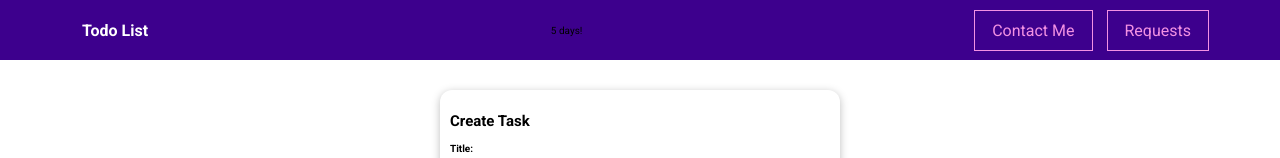
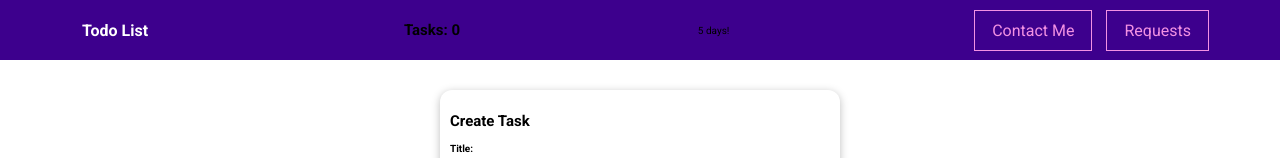
Before and after one commit to SubwaySerfer/todo_list, a Vue app: page /todo/register in a window 1280 px wide. Shown: the top 158 px of the page. Built offline with nearby package versions, Linux system fonts and the light colour scheme.

Commit message:
feat: add vuex module & end register task form

```diff
--- a/src/components/layout/TheHeader.vue
+++ b/src/components/layout/TheHeader.vue
@@ -2,6 +2,7 @@
   <header>
     <nav>
       <h1><router-link to="/">Todo List</router-link></h1>
+      <h2>Tasks: {{ taskCounter }}</h2>
       <div>5 days!</div>
       <ul>
         <li><router-link to="">Contact Me</router-link></li>
@@ -12,6 +13,16 @@
     </nav>
   </header>
 </template>
+
+<script>
+export default {
+  computed: {
+    taskCounter() {
+      return this.$store.getters['todo/tasks'].length;
+    },
+  },
+};
+</script>
 
 <style scoped>
 header {
--- a/src/pages/todo/TodoRegister.vue
+++ b/src/pages/todo/TaskRegister.vue
@@ -14,10 +14,15 @@ export default {
   components: {
     TodoForm,
   },
+  computed: {
+    tasks() {
+      return console.log(this.$store.getters['todo/tasks']);
+    },
+  },
   methods: {
     saveData(data) {
-      console.log(data);
-      // add to vuex later
+      this.$store.commit('todo/registerTask', data);
+      this.$router.replace('/todo');
     },
   },
 };
--- a/src/router/index.js
+++ b/src/router/index.js
@@ -1,7 +1,7 @@
 import { createRouter, createWebHistory } from 'vue-router';
 
 import NotFound from '../pages/NotFound';
-import TodoRegister from '../pages/todo/TodoRegister';
+import TaskRegister from '../pages/todo/TaskRegister';
 import ContactMe from '../pages/contacts/ContactMe';
 import HomeList from '../pages/home/HomeList';
 
@@ -24,8 +24,8 @@ const router = createRouter({
       children: [
         {
           path: 'register',
-          name: 'todoRegister',
-          component: TodoRegister,
+          name: 'taskRegister',
+          component: TaskRegister,
         },
       ],
     },
--- a/src/store/index.js
+++ b/src/store/index.js
@@ -1,11 +1,11 @@
 import { createStore } from 'vuex';
 
+import todoModule from './modules/todo/index';
+
 const store = createStore({
-  state: {},
-  getters: {},
-  mutations: {},
-  actions: {},
-  modules: {},
+  modules: {
+    todo: todoModule,
+  },
 });
 
 export default store;
--- /dev/null
+++ b/src/store/modules/todo/actions.js
@@ -0,0 +1 @@
+export default {};
--- /dev/null
+++ b/src/store/modules/todo/getters.js
@@ -0,0 +1,5 @@
+export default {
+  tasks(state) {
+    return state.tasks;
+  },
+};
--- /dev/null
+++ b/src/store/modules/todo/index.js
@@ -0,0 +1,15 @@
+import mutations from './mutations';
+import actions from './actions';
+import getters from './getters';
+
+export default {
+  namespaced: true,
+  state() {
+    return {
+      tasks: [],
+    };
+  },
+  mutations,
+  actions,
+  getters,
+};
--- /dev/null
+++ b/src/store/modules/todo/mutations.js
@@ -0,0 +1,5 @@
+export default {
+  registerTask(state, payload) {
+    state.tasks.push(payload);
+  },
+};
```
